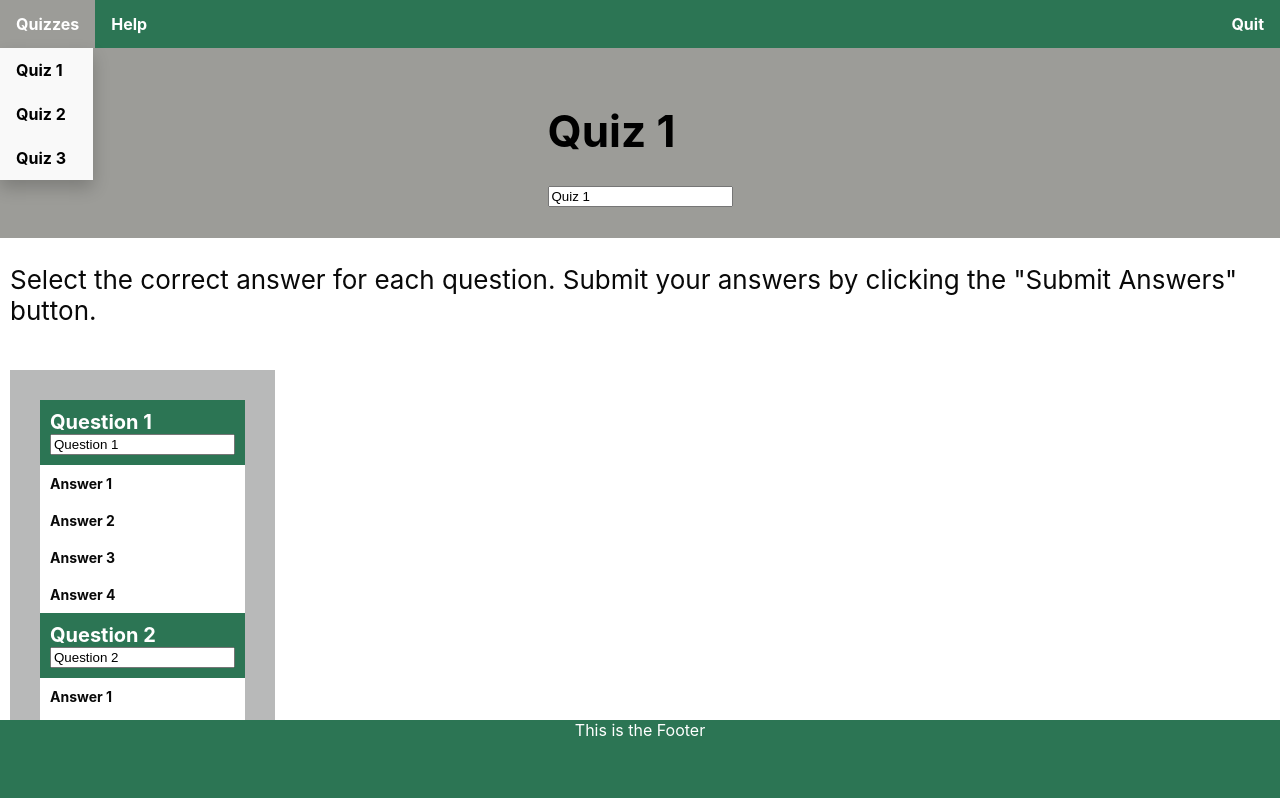
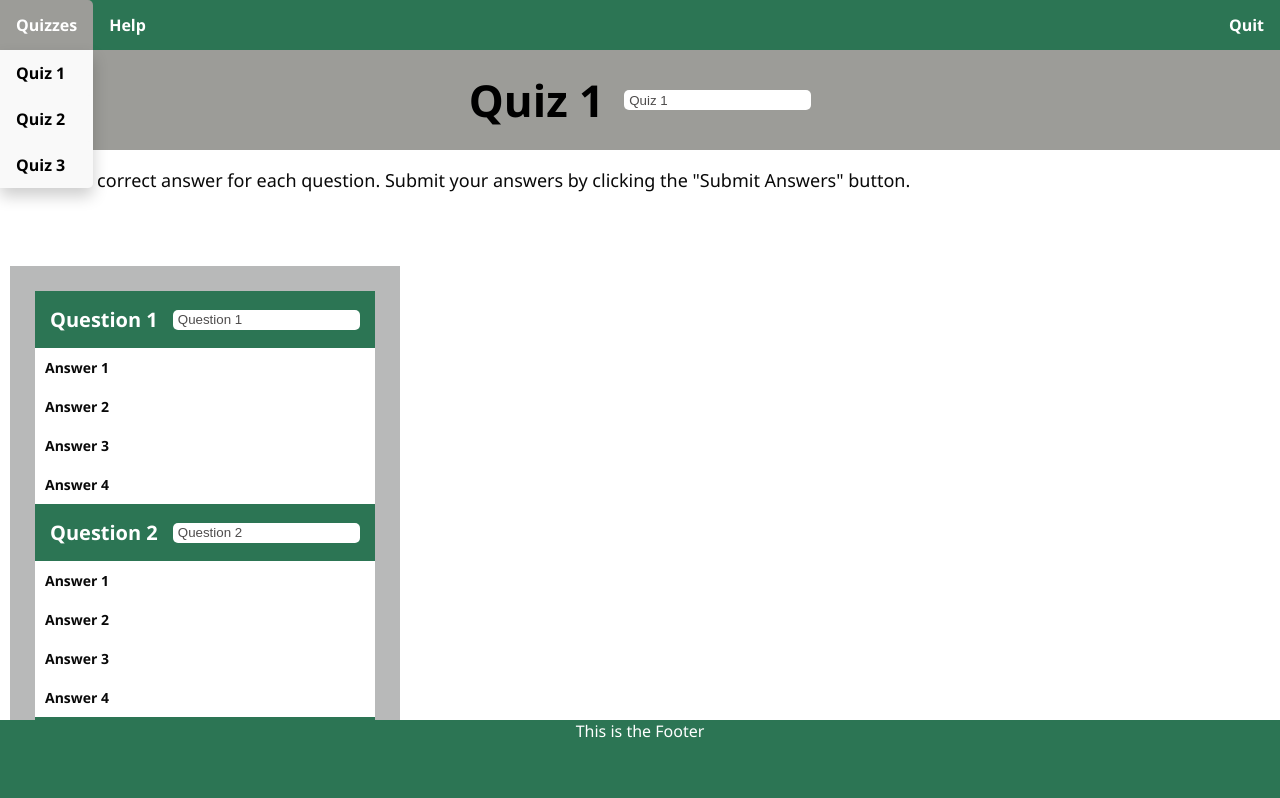
Before and after one commit to btaskinen/FullStackKoulutus2022, a React (Create React App) app in the folder quiz-page/: page / in a window 1280 px wide. Shown: the top 798 px of the page. Built offline with nearby package versions, Linux system fonts and the light colour scheme.

Commit message:
updated styles

```diff
--- a/quiz-page/src/Answers.js
+++ b/quiz-page/src/Answers.js
@@ -1,4 +1,3 @@
-import logo from "./logo.svg";
 import "./App.css";
 
 const Answers = (props) => {
--- a/quiz-page/src/App.css
+++ b/quiz-page/src/App.css
@@ -15,8 +15,7 @@
 
 .App-header {
   background-color: rgb(156, 156, 152);
-  min-height: 20vh;
-  padding-top: 30px;
+  height: 100px;
   display: flex;
   flex-direction: column;
   align-items: center;
@@ -98,6 +97,7 @@
   background-color: inherit;
   font-family: inherit;
   margin: 0;
+  border-top-right-radius: 5px;
 }
 
 .Navigation-bar a:hover,
@@ -112,6 +112,7 @@
   min-width: 93.3px;
   box-shadow: 0px 8px 16px 0px rgba(0, 0, 0, 0.2);
   z-index: 1;
+  border-bottom-right-radius: 5px;
 }
 
 .dropdown-content button {
@@ -131,6 +132,7 @@
   background-color: inherit;
   font-family: inherit;
   margin: 0;
+  border-end-end-radius: 5px;
 }
 
 .dropdown-content button:hover {
@@ -141,8 +143,25 @@
   display: block;
 }
 
+.header {
+  display: flex;
+  align-items: center;
+}
+
+.quiz-title {
+  margin-right: 20px;
+}
+.quiz-head-tex-field {
+  height: 10px;
+  border-radius: 5px;
+  border: none;
+  padding: 5px;
+  color: rgb(78, 76, 76);
+}
+
 body {
   color: white;
+  font-family: "Segoe UI", Tahoma, Geneva, Verdana, sans-serif;
 }
 
 .active {
--- a/quiz-page/src/App.js
+++ b/quiz-page/src/App.js
@@ -1,12 +1,7 @@
-import logo from "./logo.svg";
 import "./App.css";
 import "./QuizPage";
-import Quizzes from "./Quizzes";
 import QuizPage from "./QuizPage";
 import "./Checkboxes";
-import CheckBoxes from "./Checkboxes";
-import React, { useState } from "react";
-import Questions from "./Questions";
 import Navbar from "./Navbar";
 import { useReducer } from "react";
 
--- a/quiz-page/src/Questions.js
+++ b/quiz-page/src/Questions.js
@@ -10,9 +10,12 @@ const Questions = (props) => {
         {props.quiz.questions.map((question) => {
           return (
             <div>
+              <div className="question-container">
+                {" "}
                 <div className="style-question">
                   {question.questionText}
                   <input
+                    className="question-text-field"
                     type="text"
                     onChange={(event) => {
                       props.dispatch({
@@ -22,6 +25,7 @@ const Questions = (props) => {
                     }}
                     value={question.questionText}
                   />
+                </div>
               </div>
               <Answers answers={question.answers} />
             </div>
--- a/quiz-page/src/QuizPage.css
+++ b/quiz-page/src/QuizPage.css
@@ -6,7 +6,7 @@
   align-items: left;
   padding-left: 10px;
   justify-content: left;
-  font-size: calc(10px + 2vmin);
+  font-size: 18px;
   color: rgb(9, 9, 9);
 }
 
@@ -20,27 +20,31 @@
   width: fit-content;
 }
 
-/* .flex-container > div {
-  background-color: #f1f1f1;
-  width: flex;
-  margin: 10px;
-  text-align: center;
-  line-height: 75px;
-  font-size: 30px;
-} */
+.question-container {
+  display: flex;
+  align-items: center;
+  padding: 10px;
+}
 
 .style-question {
   background-color: rgb(44, 117, 84);
-  margin: 10px;
+  margin: 5px;
   display: flex;
-  flex-direction: column;
-  align-items: left;
-  padding: 0px;
+  align-items: center;
   justify-content: left;
   text-align: left;
   font-size: 20px;
   font-weight: bold;
   color: white;
+}
+
+.question-text-field {
+  height: 10px;
+  border-radius: 5px;
+  border: none;
+  padding: 5px;
+  margin-left: 15px;
+  color: rgb(78, 76, 76);
 }
 
 .style-answers {
--- a/quiz-page/src/Quizzes.js
+++ b/quiz-page/src/Quizzes.js
@@ -1,10 +1,9 @@
-import Questions from "./Questions";
-
 const Quizzes = (props) => {
   return (
-    <div>
-      <div>{props.quiz.quizName}</div>
+    <div className="header">
+      <div className="quiz-title">{props.quiz.quizName}</div>
       <input
+        className="quiz-head-tex-field"
         type="text"
         onChange={(event) => {
           props.dispatch({
```
Lines whose indentation alone changed are shown as unchanged.
